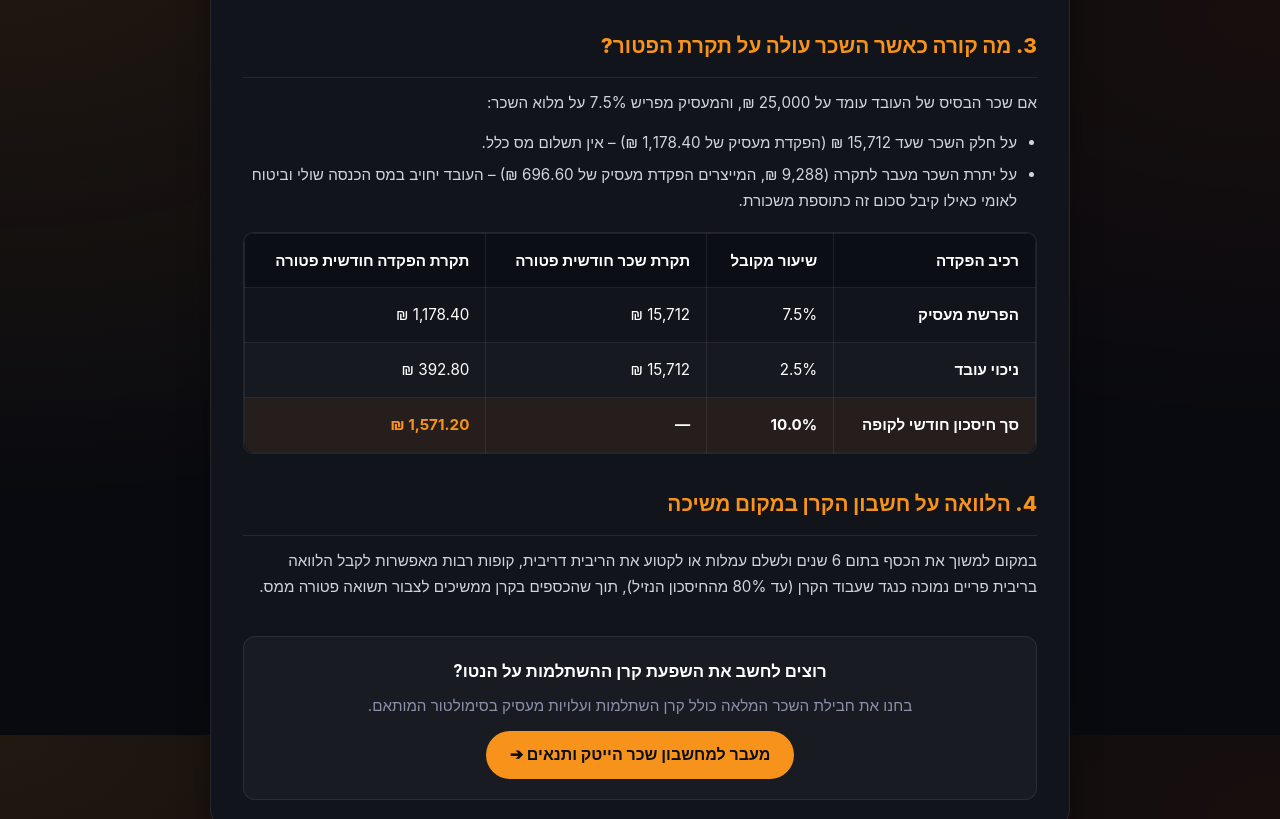
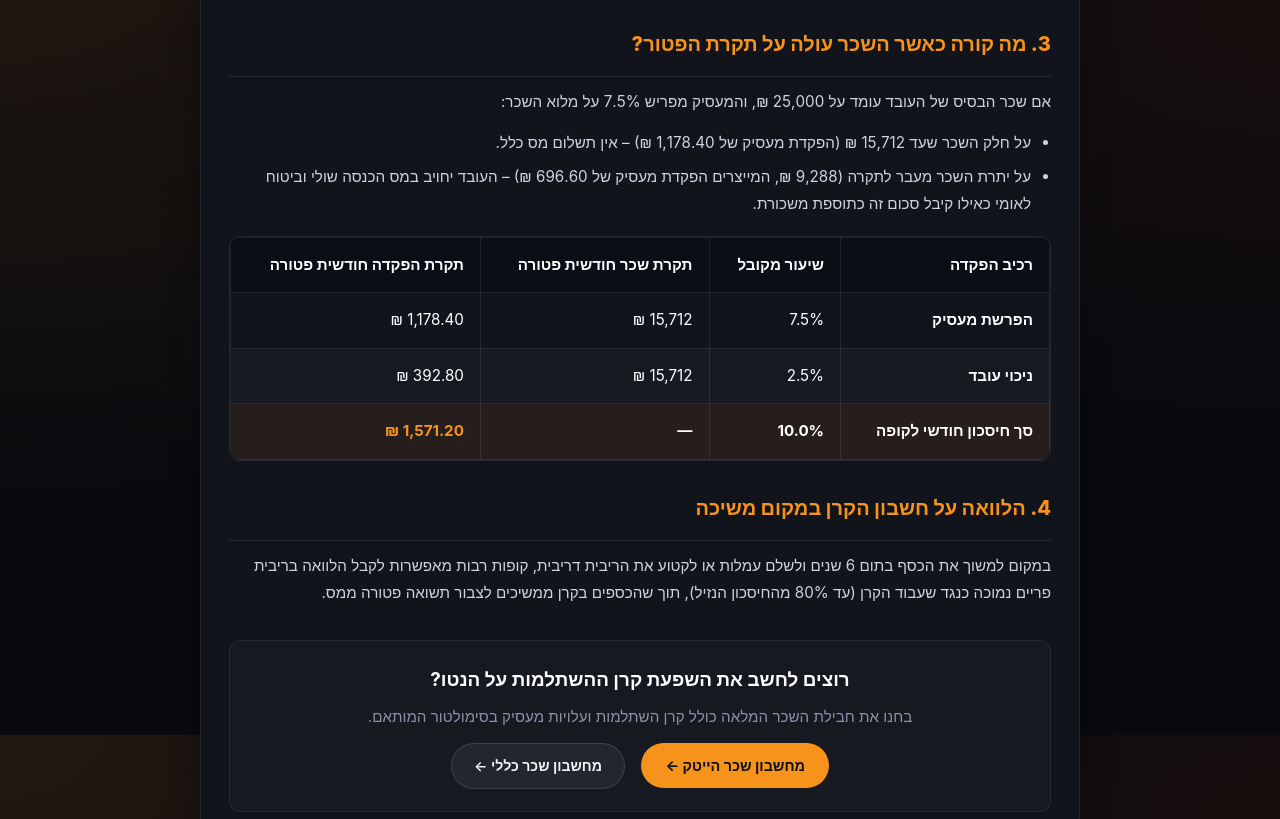
Before and after one commit to 8520258/jobnet, a plain HTML site: page study-fund.html in a window 1280 px wide. Shown: the part 865-1684 px from the top of the page. Drawn offline with Linux system fonts and the light colour scheme.

Commit message:
Revise HTML for study fund page with 2026 updates
Updated title and meta description for 2026. Adjusted styles and improved layout elements.

```diff
--- a/study-fund.html
+++ b/study-fund.html
@@ -3,31 +3,31 @@
 <head>
   <meta charset="UTF-8">
   <meta name="viewport" content="width=device-width, initial-scale=1.0">
-  <title>מדריך קרן השתלמות לשכירים: תקרות הפקדה ופטור ממס | jobnet.vip</title>
-  <meta name="description" content="מדריך קרן השתלמות מעודכן לשכירים: תקרת שכר חודשית פטורה ממס, יחסי הפרשות עובד ומעביד (2.5% מול 7.5%), תנאי משיכה ופטור מלא ממס רווחי הון.">
+  <title>JobNet</title>
+  <meta name="description" content="מדריך קרן השתלמות מעודכן לשכירים לשנת 2026: תקרת שכר חודשית פטורה ממס (15,712 ₪), יחסי הפרשות עובד ומעביד (2.5% מול 7.5%), תנאי משיכה ופטור מלא ממס רווחי הון.">
   <link rel="canonical" href="https://jobnet.vip/study-fund">
 
-  <meta property="og:title" content="מדריך קרן השתלמות לשכירים: תקרות ופטור ממס | jobnet.vip">
+  <meta property="og:title" content="JobNet">
   <meta property="og:description" content="כל מה שחובה לדעת על הפקדות לקרן השתלמות, תקרת הפטור ממס הכנסה והטבות מס הוניות.">
   <meta property="og:type" content="article">
   <meta property="og:url" content="https://jobnet.vip/study-fund">
 
   <link rel="stylesheet" href="./style.css">
-  <script src="./common.js" defer></script>
+  <script src="./common.js?v=4.1.0" defer></script>
 
   <style>
     .article-layout {
-      max-width: 860px;
+      max-width: 880px;
       margin: 0 auto;
-      line-height: 1.7;
+      line-height: 1.75;
     }
     .article-layout h1 {
-      font-size: 1.8rem;
+      font-size: 1.75rem;
       margin-bottom: 8px;
       color: #fff;
     }
     .article-meta {
-      font-size: 0.85rem;
+      font-size: 0.84rem;
       color: var(--muted);
       margin-bottom: 24px;
       padding-bottom: 12px;
@@ -37,19 +37,13 @@
       flex-wrap: wrap;
     }
     .article-layout h2 {
-      font-size: 1.3rem;
+      font-size: 1.25rem;
       color: var(--accent);
-      margin-top: 32px;
+      margin-top: 30px;
       margin-bottom: 12px;
     }
-    .article-layout h3 {
-      font-size: 1.05rem;
-      color: #f3f4f6;
-      margin-top: 20px;
-      margin-bottom: 8px;
-    }
     .article-layout p, .article-layout li {
-      color: #d1d5db;
+      color: #cbd5e1;
       font-size: 0.95rem;
     }
     .article-layout ul {
@@ -57,36 +51,46 @@
       margin-bottom: 18px;
     }
     .article-layout li {
-      margin-bottom: 6px;
+      margin-bottom: 8px;
     }
     .highlight-card {
       background: rgba(247, 147, 26, 0.06);
-      border-right: 4px solid var(--accent);
+      border-right: 3px solid var(--accent);
       border-radius: 8px;
       padding: 16px 20px;
-      margin: 24px 0;
+      margin: 22px 0;
+      color: #e2e8f0;
     }
     .cta-banner {
-      background: rgba(255, 255, 255, 0.03);
-      border: 1px solid var(--card-border);
+      background: rgba(255, 255, 255, 0.025);
+      border: 1px solid rgba(255, 255, 255, 0.08);
       border-radius: 12px;
-      padding: 20px;
-      margin-top: 36px;
+      padding: 22px;
+      margin-top: 34px;
       text-align: center;
     }
     .cta-btn {
       display: inline-block;
-      margin-top: 12px;
+      margin: 12px 6px 0 6px;
       padding: 10px 24px;
       background: var(--accent);
       color: #0b0e14;
       font-weight: 700;
       border-radius: 999px;
       text-decoration: none;
-      transition: opacity 0.2s;
+      font-size: 0.9rem;
     }
-    .cta-btn:hover {
-      opacity: 0.9;
+    .cta-btn-sec {
+      display: inline-block;
+      margin: 12px 6px 0 6px;
+      padding: 10px 22px;
+      background: rgba(255, 255, 255, 0.06);
+      color: #f3f4f6;
+      border: 1px solid rgba(255, 255, 255, 0.12);
+      font-weight: 600;
+      border-radius: 999px;
+      text-decoration: none;
+      font-size: 0.88rem;
     }
     .table-container {
       width: 100%;
@@ -109,7 +113,7 @@
     "description": "הסבר מקיף על יחסי הפרשות לקרן השתלמות, תקרת שכר חודשית פטורה והטבות מס רווחי הון.",
     "publisher": {
       "@type": "Organization",
-      "name": "jobnet.vip"
+      "name": "JobNet"
     }
   }
   </script>
@@ -117,12 +121,12 @@
 <body>
 
   <main class="container article-layout">
-    <article class="card">
+    <article class="card" style="padding: 28px;">
       <h1>מדריך קרן השתלמות לשכירים: תקרות הפקדה ופטור ממס</h1>
       <div class="article-meta">
-        <span>🕒 סטטוס: בתוקף לפי פקודת מס הכנסה</span>
-        <span>⚖️ מקור: סעיף 3(ה) וסעיף 9(16א) לפקודה</span>
-        <span>⏱️ זמן קריאה: 3 דקות</span>
+        <span>סטטוס: בתוקף לפי פקודת מס הכנסה (2026)</span>
+        <span>מקור: סעיף 3(ה) וסעיף 9(16א) לפקודה</span>
+        <span>זמן קריאה: 3 דקות</span>
       </div>
 
       <div class="highlight-card">
@@ -194,7 +198,8 @@
       <div class="cta-banner">
         <h3 style="margin: 0; color: #fff;">רוצים לחשב את השפעת קרן ההשתלמות על הנטו?</h3>
         <p style="margin: 8px 0 0 0; color: var(--muted);">בחנו את חבילת השכר המלאה כולל קרן השתלמות ועלויות מעסיק בסימולטור המותאם.</p>
-        <a href="./tech-salary.html" class="cta-btn">מעבר למחשבון שכר הייטק ותנאים ➔</a>
+        <a href="./tech-salary.html" class="cta-btn">מחשבון שכר הייטק ←</a>
+        <a href="./general-calculator.html" class="cta-btn-sec">מחשבון שכר כללי ←</a>
       </div>
     </article>
   </main>
```
